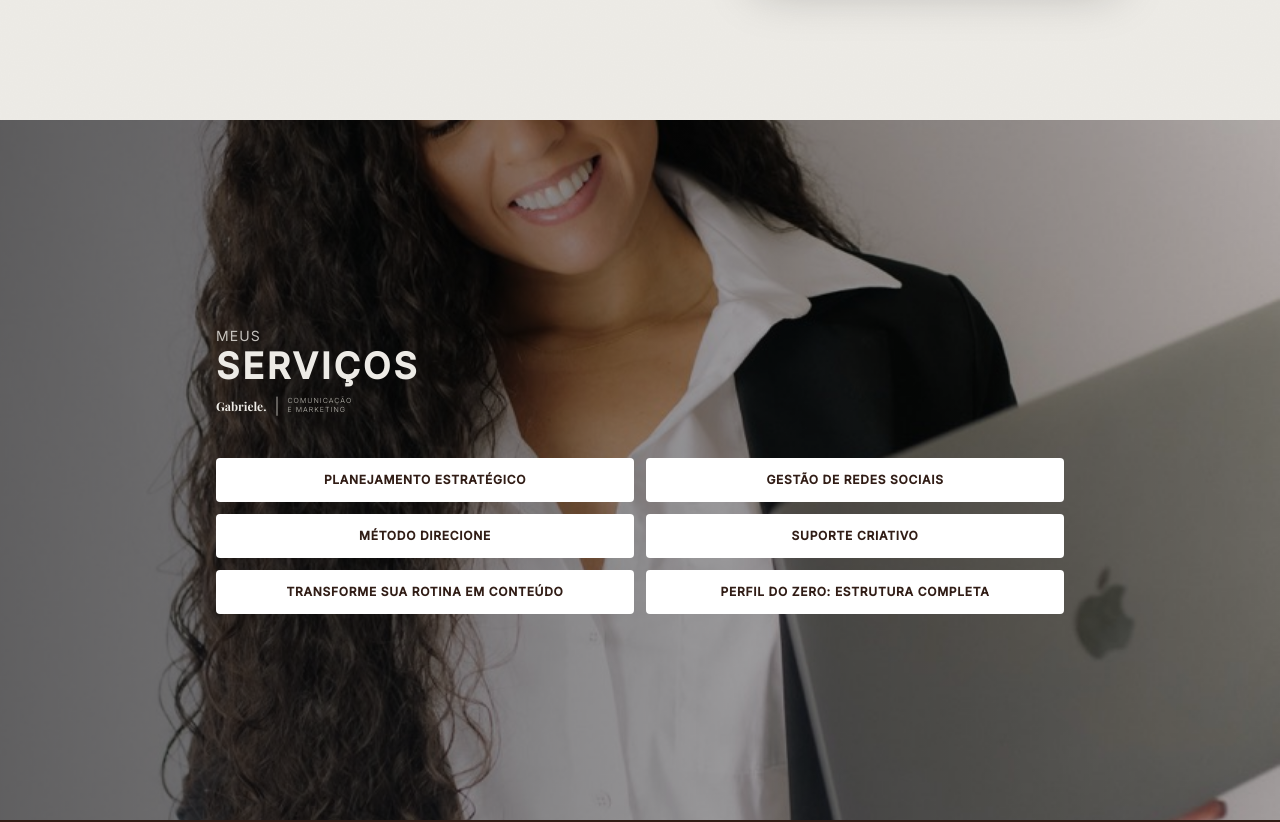
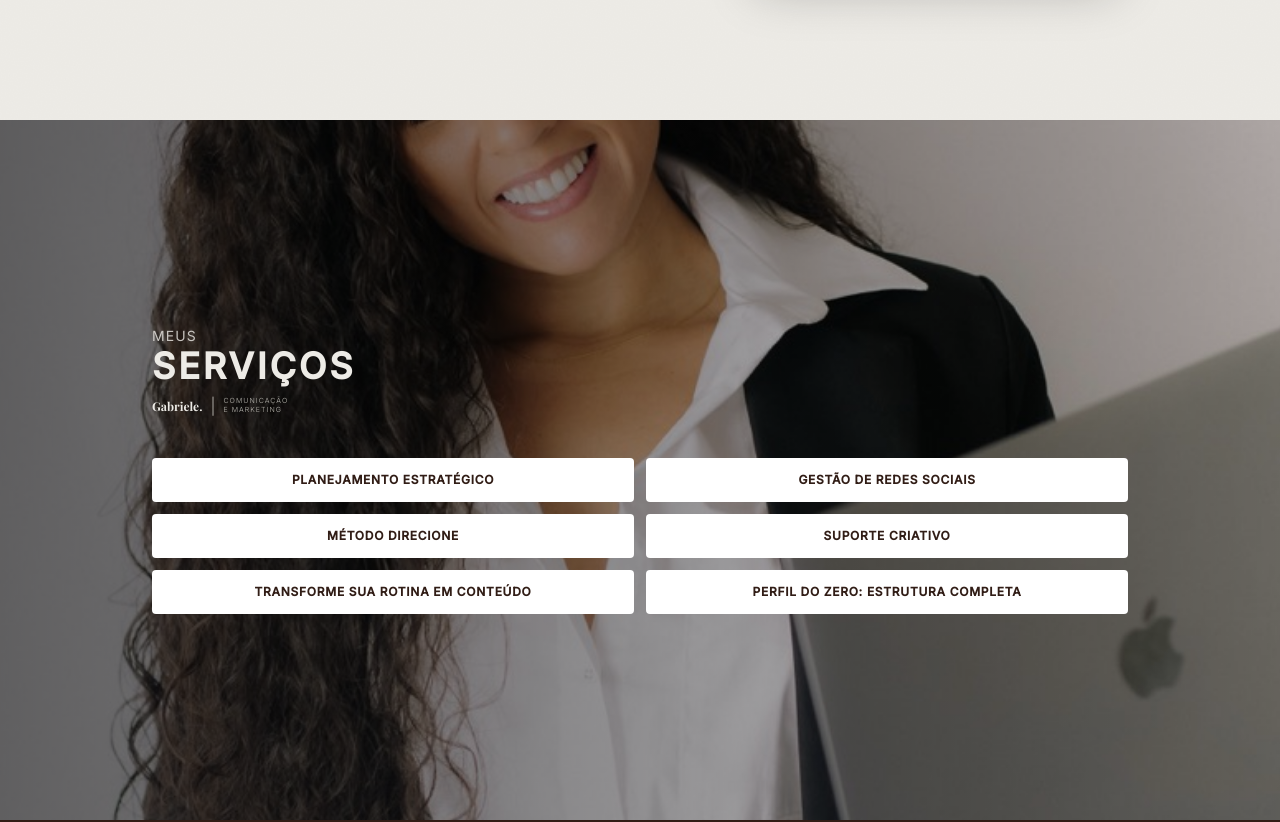
Before and after one commit to LeonardoKlaser/GabayCo, a Next.js app: page / in a window 1280 px wide. Shown: the part 680-1502 px from the top of the page. Built offline with nearby package versions, Linux system fonts and the light colour scheme.

Commit message:
animations

```diff
--- a/src/app/page.tsx
+++ b/src/app/page.tsx
@@ -3,7 +3,6 @@ import ServicesGrid from "@/components/ServicesGrid";
 import ServiceCarousel from "@/components/ServiceCarousel";
 import ContentPillars from "@/components/ContentPillars";
 import AboutMe from "@/components/AboutMe";
-import PainPoints from "@/components/PainPoints";
 import Marquee from "@/components/Marquee";
 import CTASection from "@/components/CTASection";
 import Footer from "@/components/Footer";
@@ -19,7 +18,6 @@ export default function Home() {
       ))}
       <ContentPillars />
       <AboutMe />
-      <PainPoints />
       <Marquee />
       <CTASection />
       <Footer />
--- a/src/components/AboutMe.tsx
+++ b/src/components/AboutMe.tsx
@@ -1,15 +1,53 @@
 "use client";
 
 import Image from "next/image";
-import AnimatedSection from "./AnimatedSection";
+import { motion } from "framer-motion";
 import { BIO_TEXT } from "@/lib/constants";
+
+const photoReveal = {
+  hidden: { opacity: 0, scale: 0.9 },
+  visible: {
+    opacity: 1,
+    scale: 1,
+    transition: { duration: 0.7, ease: "easeOut" as const },
+  },
+};
+
+const textSlide = {
+  hidden: { opacity: 0, x: 40 },
+  visible: {
+    opacity: 1,
+    x: 0,
+    transition: { duration: 0.6, ease: "easeOut" as const },
+  },
+};
+
+const stagger = {
+  hidden: {},
+  visible: { transition: { staggerChildren: 0.1, delayChildren: 0.2 } },
+};
+
+const fadeUp = {
+  hidden: { opacity: 0, y: 20 },
+  visible: {
+    opacity: 1,
+    y: 0,
+    transition: { duration: 0.5, ease: "easeOut" as const },
+  },
+};
 
 export default function AboutMe() {
   return (
-    <section className="bg-white py-24 px-6">
+    <section className="bg-white py-24 px-6 overflow-hidden">
       <div className="max-w-5xl mx-auto flex flex-col md:flex-row items-center gap-12 md:gap-16">
         {/* Photo */}
-        <AnimatedSection className="flex-shrink-0">
+        <motion.div
+          className="flex-shrink-0"
+          initial="hidden"
+          whileInView="visible"
+          viewport={{ once: true, margin: "-80px" }}
+          variants={photoReveal}
+        >
           <div className="w-48 h-48 md:w-56 md:h-56 rounded-full overflow-hidden shadow-lg">
             <Image
               src="/photos/IMG_2491 Large.jpeg"
@@ -19,25 +57,37 @@ export default function AboutMe() {
               className="object-cover w-full h-full"
             />
           </div>
-        </AnimatedSection>
+        </motion.div>
 
         {/* Text */}
-        <AnimatedSection delay={0.15}>
-          <p className="text-brand-sage text-xs tracking-[0.25em] uppercase mb-3">
+        <motion.div
+          initial="hidden"
+          whileInView="visible"
+          viewport={{ once: true, margin: "-80px" }}
+          variants={stagger}
+        >
+          <motion.p
+            variants={textSlide}
+            className="text-brand-sage text-xs tracking-[0.25em] uppercase mb-3"
+          >
             Quem sou eu
-          </p>
-          <h2 className="font-heading text-3xl md:text-4xl font-bold text-brand-black mb-6">
+          </motion.p>
+          <motion.h2
+            variants={textSlide}
+            className="font-heading text-3xl md:text-4xl font-bold text-brand-black mb-6"
+          >
             Quem Sou Eu
-          </h2>
+          </motion.h2>
           {BIO_TEXT.split("\n\n").map((paragraph, i) => (
-            <p
+            <motion.p
               key={i}
+              variants={fadeUp}
               className="text-brand-warm-brown leading-relaxed mb-4 last:mb-0"
             >
               {paragraph}
-            </p>
+            </motion.p>
           ))}
-        </AnimatedSection>
+        </motion.div>
       </div>
     </section>
   );
--- a/src/components/ContentPillars.tsx
+++ b/src/components/ContentPillars.tsx
@@ -1,68 +1,120 @@
 "use client";
 
 import Image from "next/image";
-import { motion } from "framer-motion";
+import { motion, useScroll, useTransform } from "framer-motion";
+import { useRef } from "react";
 import { CONTENT_PILLARS } from "@/lib/constants";
 
 const stagger = {
   hidden: {},
-  visible: { transition: { staggerChildren: 0.12 } },
+  visible: { transition: { staggerChildren: 0.15 } },
 };
 
 const fadeUp = {
-  hidden: { opacity: 0, y: 20 },
-  visible: { opacity: 1, y: 0, transition: { duration: 0.5, ease: "easeOut" as const } },
+  hidden: { opacity: 0, y: 30 },
+  visible: {
+    opacity: 1,
+    y: 0,
+    transition: { duration: 0.6, ease: "easeOut" as const },
+  },
+};
+
+const clipReveal = {
+  hidden: { opacity: 0, clipPath: "inset(0 100% 0 0)" },
+  visible: {
+    opacity: 1,
+    clipPath: "inset(0 0% 0 0)",
+    transition: { duration: 0.8, ease: "easeOut" as const },
+  },
+};
+
+const pillScale = {
+  hidden: { opacity: 0, scale: 0.85 },
+  visible: {
+    opacity: 1,
+    scale: 1,
+    transition: { duration: 0.4, ease: "easeOut" as const },
+  },
 };
 
 export default function ContentPillars() {
+  const sectionRef = useRef(null);
+  const { scrollYProgress } = useScroll({
+    target: sectionRef,
+    offset: ["start end", "end start"],
+  });
+  const bgY = useTransform(scrollYProgress, [0, 1], ["-5%", "5%"]);
+
   return (
-    <section className="relative w-full min-h-[550px] md:min-h-[650px] overflow-hidden">
-      {/* Background photo */}
-      <Image
-        src="/photos/IMG_2742 Large.jpeg"
-        alt="Gabriele Ayres"
-        fill
-        className="object-cover"
-      />
-      {/* Overlay */}
-      <div className="absolute inset-0 bg-gradient-to-b from-black/45 via-black/15 to-black/50" />
+    <section ref={sectionRef} className="relative w-full min-h-[650px] md:min-h-[780px] overflow-hidden">
+      {/* Background photo with parallax */}
+      <motion.div className="absolute inset-0" style={{ y: bgY }}>
+        <Image
+          src="/photos/IMG_2742 Large.jpeg"
+          alt="Gabriele Ayres"
+          fill
+          className="object-cover scale-110"
+        />
+      </motion.div>
+      {/* Warm tint overlay — desaturates the photo and blends with brand palette */}
+      <div className="absolute inset-0 bg-brand-dark-brown/70 mix-blend-multiply" />
+      {/* Gradient for contrast — darker top & bottom for text readability */}
+      <div className="absolute inset-0 bg-gradient-to-b from-black/50 via-black/20 to-black/55" />
 
-      <div className="relative z-10 max-w-4xl mx-auto px-6 py-20 md:py-28 flex flex-col justify-between min-h-[550px] md:min-h-[650px]">
+      <div className="relative z-10 max-w-6xl mx-auto px-6 py-20 md:py-28 flex flex-col justify-between min-h-[650px] md:min-h-[780px]">
         {/* Title block */}
         <motion.div
-          initial={{ opacity: 0, y: 20 }}
-          whileInView={{ opacity: 1, y: 0 }}
+          initial="hidden"
+          whileInView="visible"
           viewport={{ once: true, margin: "-80px" }}
-          transition={{ duration: 0.6 }}
         >
-          <p className="font-body text-sm uppercase tracking-[0.08em] text-brand-cream/80">
+          <motion.p
+            variants={clipReveal}
+            className="font-body text-base md:text-lg uppercase tracking-[0.08em] text-brand-cream/80"
+          >
             Como pensamos
-          </p>
-          <h2 className="font-body text-2xl md:text-3xl font-bold uppercase tracking-[0.08em] text-brand-cream">
+          </motion.p>
+          <motion.h2
+            variants={{
+              hidden: { opacity: 0, x: -40 },
+              visible: {
+                opacity: 1,
+                x: 0,
+                transition: { duration: 0.7, ease: "easeOut" as const, delay: 0.1 },
+              },
+            }}
+            className="font-body text-4xl md:text-5xl font-bold uppercase tracking-[0.08em] text-brand-cream"
+          >
             Conteúdo
-          </h2>
+          </motion.h2>
           {/* Mini logo */}
-          <div className="flex items-center gap-2 mt-2">
-            <span className="font-heading font-bold text-xs text-brand-cream">
+          <motion.div
+            variants={{
+              hidden: { opacity: 0 },
+              visible: { opacity: 1, transition: { delay: 0.3, duration: 0.5 } },
+            }}
+            className="flex items-center gap-3 mt-3"
+          >
+            <span className="font-heading font-bold text-base text-brand-cream">
               Gabriele.
             </span>
-            <span className="font-body font-light text-base text-brand-warm-gray">
+            <span className="font-body font-light text-xl text-brand-warm-gray">
               |
             </span>
             <div className="flex flex-col leading-tight">
-              <span className="font-body font-light text-[7px] uppercase tracking-[0.15em] text-brand-warm-gray">
+              <span className="font-body font-light text-[9px] uppercase tracking-[0.15em] text-brand-warm-gray">
                 Comunicação
               </span>
-              <span className="font-body font-light text-[7px] uppercase tracking-[0.15em] text-brand-warm-gray">
+              <span className="font-body font-light text-[9px] uppercase tracking-[0.15em] text-brand-warm-gray">
                 e Marketing
               </span>
             </div>
-          </div>
+          </motion.div>
         </motion.div>
 
         {/* Pillars */}
         <motion.div
-          className="grid grid-cols-1 md:grid-cols-3 gap-4 mt-auto"
+          className="grid grid-cols-1 md:grid-cols-3 gap-8 mt-auto"
           variants={stagger}
           initial="hidden"
           whileInView="visible"
@@ -71,15 +123,24 @@ export default function ContentPillars() {
           {CONTENT_PILLARS.map((pillar) => (
             <motion.div key={pillar.number} variants={fadeUp}>
               {/* Decorative number */}
-              <p className="font-heading text-3xl text-brand-cream/30 mb-1">
+              <motion.p
+                className="font-heading text-6xl md:text-7xl text-brand-cream/30 mb-2"
+                variants={{
+                  hidden: { opacity: 0, y: 20 },
+                  visible: { opacity: 1, y: 0, transition: { duration: 0.4 } },
+                }}
+              >
                 {pillar.number}
-              </p>
+              </motion.p>
               {/* Pill title */}
-              <div className="inline-block bg-brand-cream text-brand-dark-brown font-body text-[11px] font-semibold uppercase tracking-[0.08em] px-3 py-1.5 rounded mb-2">
+              <motion.div
+                variants={pillScale}
+                className="inline-block bg-brand-cream text-brand-dark-brown font-body text-sm font-semibold uppercase tracking-[0.08em] px-4 py-2 rounded mb-3"
+              >
                 {pillar.title}
-              </div>
+              </motion.div>
               {/* Description */}
-              <p className="font-body text-[10px] md:text-[11px] text-brand-cream leading-relaxed">
+              <p className="font-body text-sm md:text-base text-brand-cream leading-relaxed">
                 {pillar.description}
               </p>
             </motion.div>
--- a/src/components/ServicesGrid.tsx
+++ b/src/components/ServicesGrid.tsx
@@ -1,20 +1,42 @@
 "use client";
 
 import Image from "next/image";
-import { motion } from "framer-motion";
+import { motion, useScroll, useTransform } from "framer-motion";
+import { useRef } from "react";
 import { SERVICES_GRID } from "@/lib/constants";
 
 const stagger = {
   hidden: {},
-  visible: { transition: { staggerChildren: 0.08 } },
+  visible: { transition: { staggerChildren: 0.1 } },
 };
 
 const fadeUp = {
-  hidden: { opacity: 0, y: 20 },
-  visible: { opacity: 1, y: 0, transition: { duration: 0.4, ease: "easeOut" as const } },
+  hidden: { opacity: 0, y: 24, scale: 0.96 },
+  visible: {
+    opacity: 1,
+    y: 0,
+    scale: 1,
+    transition: { duration: 0.5, ease: "easeOut" as const },
+  },
+};
+
+const clipReveal = {
+  hidden: { opacity: 0, clipPath: "inset(0 100% 0 0)" },
+  visible: {
+    opacity: 1,
+    clipPath: "inset(0 0% 0 0)",
+    transition: { duration: 0.8, ease: "easeOut" as const },
+  },
 };
 
 export default function ServicesGrid() {
+  const sectionRef = useRef(null);
+  const { scrollYProgress } = useScroll({
+    target: sectionRef,
+    offset: ["start end", "end start"],
+  });
+  const bgY = useTransform(scrollYProgress, [0, 1], ["-5%", "5%"]);
+
   const handleClick = (targetId: string | null) => {
     if (!targetId) return;
     const el = document.getElementById(targetId);
@@ -22,33 +44,53 @@ export default function ServicesGrid() {
   };
 
   return (
-    <section className="relative w-full min-h-[600px] md:min-h-[700px] overflow-hidden">
-      {/* Background photo */}
-      <Image
-        src="/photos/IMG_2538 Large.jpeg"
-        alt="Gabriele Ayres"
-        fill
-        className="object-cover"
-      />
+    <section ref={sectionRef} className="relative w-full min-h-[600px] md:min-h-[700px] overflow-hidden">
+      {/* Background photo with parallax */}
+      <motion.div className="absolute inset-0" style={{ y: bgY }}>
+        <Image
+          src="/photos/IMG_2538 Large.jpeg"
+          alt="Gabriele Ayres"
+          fill
+          className="object-cover scale-110"
+        />
+      </motion.div>
       {/* Dark gradient overlay */}
       <div className="absolute inset-0 bg-gradient-to-r from-black/60 via-black/40 to-black/10" />
 
-      <div className="relative z-10 max-w-4xl mx-auto px-6 py-20 md:py-28 flex flex-col justify-center min-h-[600px] md:min-h-[700px]">
+      <div className="relative z-10 max-w-5xl mx-auto px-6 py-20 md:py-28 flex flex-col justify-center min-h-[600px] md:min-h-[700px]">
         {/* Title */}
         <motion.div
-          initial={{ opacity: 0, y: 20 }}
-          whileInView={{ opacity: 1, y: 0 }}
+          initial="hidden"
+          whileInView="visible"
           viewport={{ once: true, margin: "-80px" }}
-          transition={{ duration: 0.6 }}
         >
-          <p className="font-body text-sm uppercase tracking-[0.08em] text-brand-cream/80">
+          <motion.p
+            variants={clipReveal}
+            className="font-body text-sm uppercase tracking-[0.08em] text-brand-cream/80"
+          >
             Meus
-          </p>
-          <h2 className="font-body text-3xl md:text-4xl font-bold uppercase tracking-[0.08em] text-brand-cream mb-2">
+          </motion.p>
+          <motion.h2
+            variants={{
+              hidden: { opacity: 0, x: -40 },
+              visible: {
+                opacity: 1,
+                x: 0,
+                transition: { duration: 0.7, ease: "easeOut" as const, delay: 0.1 },
+              },
+            }}
+            className="font-body text-3xl md:text-4xl font-bold uppercase tracking-[0.08em] text-brand-cream mb-2"
+          >
             Serviços
-          </h2>
+          </motion.h2>
           {/* Mini logo */}
-          <div className="flex items-center gap-2 mb-10">
+          <motion.div
+            variants={{
+              hidden: { opacity: 0 },
+              visible: { opacity: 1, transition: { delay: 0.3, duration: 0.5 } },
+            }}
+            className="flex items-center gap-2 mb-10"
+          >
             <span className="font-heading font-bold text-xs text-brand-cream">
               Gabriele.
             </span>
@@ -63,7 +105,7 @@ export default function ServicesGrid() {
                 e Marketing
               </span>
             </div>
-          </div>
+          </motion.div>
         </motion.div>
 
         {/* Services grid 2x3 */}
@@ -78,8 +120,10 @@ export default function ServicesGrid() {
             <motion.button
               key={service.label}
               variants={fadeUp}
+              whileHover={{ scale: 1.04, y: -2 }}
+              whileTap={{ scale: 0.98 }}
               onClick={() => handleClick(service.targetId)}
-              className={`bg-white text-brand-dark-brown font-body text-xs font-semibold uppercase tracking-[0.06em] text-center py-3.5 px-5 rounded transition-transform duration-200 hover:scale-[1.03] ${
+              className={`bg-white text-brand-dark-brown font-body text-xs font-semibold uppercase tracking-[0.06em] text-center py-3.5 px-5 rounded transition-shadow duration-200 hover:shadow-lg ${
                 service.targetId ? "cursor-pointer" : "cursor-default"
               }`}
             >
```
